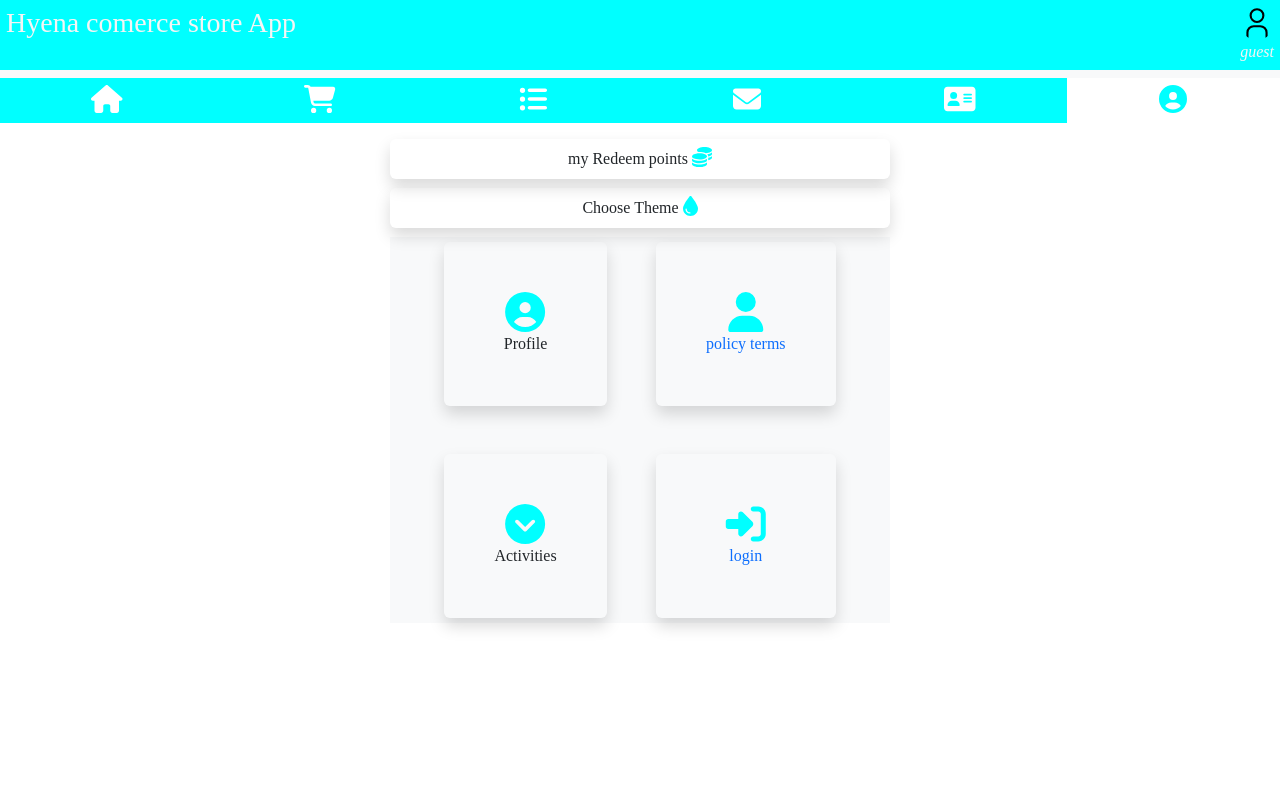
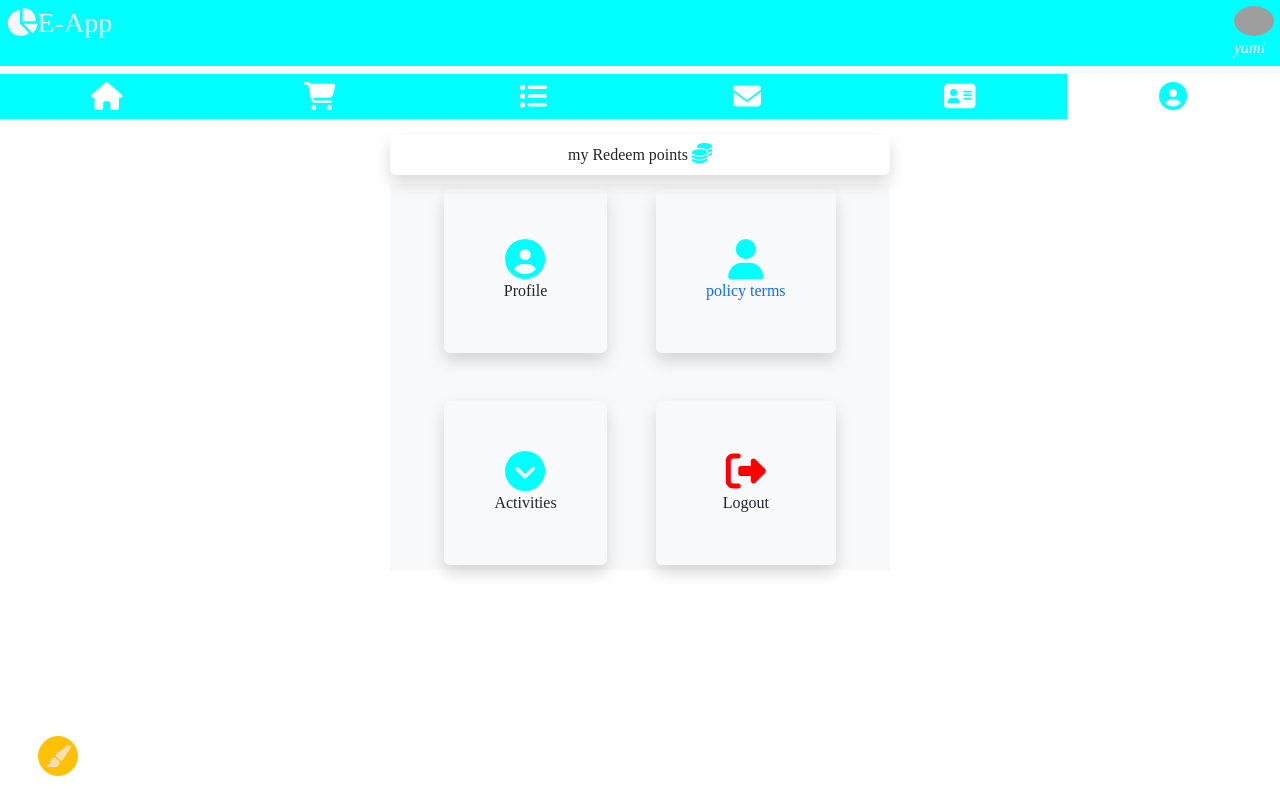
Before and after one commit to RedYami/redYamiEStore, a React (Vite) app in the folder frontend/: page /setting in a window 1280 px wide. Built offline with nearby package versions, Linux system fonts and the light colour scheme; grey boxes are pictures that could not be loaded.

Commit message:
finished some Last UIs

```diff
--- a/frontend/src/App.css
+++ b/frontend/src/App.css
@@ -11,6 +11,27 @@
   border: none;
   cursor: pointer;
   font-family: cursive;
+}
+.themePen{
+  position: fixed;
+  bottom: 3%;
+  left: 3%;
+  max-width: 40px;
+  max-height: 40px;
+  padding: 14px;
+  display: flex;
+  justify-content: center;
+  align-items: center;
+  z-index: 9999;
+}
+.themeContainer{
+  position: fixed;
+  bottom: 8%;
+  left: 3%;
+  max-width: 120px;
+  height: auto;
+  padding: 14px;
+  z-index: 9999;
 }
 
 /*///////// css for detail ///////*/
--- a/frontend/src/App.jsx
+++ b/frontend/src/App.jsx
@@ -30,6 +30,7 @@ import Loading from "./components/loadingMode";
 import { useEffect } from "react";
 import DefaultPage from "./components/defaultPage";
 import { AnimatePresence, motion } from "framer-motion";
+import ThemePen, { SelectTheme } from "./components/themeChanger";
 
 let orderId = 0;
 let userId = 2;
@@ -43,12 +44,16 @@ export default function App() {
   const [isLoading, setIsLoading] = useState(false);
   const [navbarLoading, setNavbarLoading] = useState(true); //show home page after nav bar is loaded
 
-  const [user, setUser] = useState(null);
+  const [user, setUser] = useState(userDatas[0]);
   const [messages, setMessages] = useState([]);
   const [currentNav, setCurrentNav] = useState("home");
   const [myTheme, setMyTheme] = useState("aqua");
   const [redeemPoints, setRedeemPoints] = useState(79); //one redeem point equal to 500ks
+  const [showTheme, setShowTheme] = useState(false);
   const location = useLocation();
+  function ThemeVisible() {
+    setShowTheme(!showTheme);
+  }
   function editRedeemPoints(usedPoints) {
     setRedeemPoints((point) => point - usedPoints);
   }
@@ -301,8 +306,10 @@ export default function App() {
             />
 
             <Outlet />
-
-            {isLoading ? <Loading /> : null}
+            <AnimatePresence>
+              {showTheme ? <SelectTheme setTheme={setTheme} /> : null}
+            </AnimatePresence>
+            <ThemePen showOrHideTheme={ThemeVisible} />
           </div>
           <AnimatePresence>
             <Routes>
@@ -404,7 +411,6 @@ export default function App() {
                 element={
                   <Setting
                     onLogout={onLogout}
-                    changeApptheme={setTheme}
                     redeemPoints={redeemPoints}
                     changeNav={changeNav}
                   />
--- a/frontend/src/CSS/home.css
+++ b/frontend/src/CSS/home.css
@@ -79,7 +79,7 @@
     border-radius: 8px;
     max-width: 700px;
     pointer-events: auto;
-    z-index: 999;
+    z-index: 99;
   }
 
 
--- a/frontend/src/components/itemDetail.jsx
+++ b/frontend/src/components/itemDetail.jsx
@@ -99,8 +99,14 @@ export default function ItemDetail({ addNewCart, changeNav }) {
         back
       </div>
       <div className="itemDetailMain">
+        <div className="preImgDiv shadow">
           <AnimatePresence>
-          <div className="preImgDiv shadow">
+            <motion.div
+              key={myDatas[index]}
+              initial={{ opacity: 0 }}
+              animate={{ opacity: 1 }}
+              exit={{ opacity: 0 }}
+            >
               {index === 0 ? (
                 <h3
                   className=" text-warning text-center"
@@ -115,14 +121,23 @@ export default function ItemDetail({ addNewCart, changeNav }) {
                   key={myDatas[index - 1].source}
                 />
               )}
+            </motion.div>
+          </AnimatePresence>
         </div>
-        </AnimatePresence>
-
         {decreaseButton}
         <div className="card " style={{ maxWidth: "300px" }}>
           <AnimatePresence>
+            <motion.div
+              key={myDatas[index] + "main"}
+              initial={{ opacity: 0 }}
+              animate={{ opacity: 1 }}
+              exit={{ opacity: 0 }}
+            >
               {loadingMain ? (
-              <div className="card-img-top mainImg "></div>
+                <div
+                  className="card-img-top mainImg "
+                  key={myDatas[index]}
+                ></div>
               ) : (
                 <motion.div className="card">
                   <img
@@ -133,6 +148,7 @@ export default function ItemDetail({ addNewCart, changeNav }) {
                   />
                 </motion.div>
               )}
+            </motion.div>
           </AnimatePresence>
 
           <div className="card-body">
@@ -175,8 +191,14 @@ export default function ItemDetail({ addNewCart, changeNav }) {
         </div>
         {increaseButton}
 
+        <div className="postImgDiv shadow">
           <AnimatePresence>
-          <div className="postImgDiv shadow">
+            <motion.div
+              key={myDatas[index] + "pre"}
+              initial={{ opacity: 0 }}
+              animate={{ opacity: 1 }}
+              exit={{ opacity: 0 }}
+            >
               {index === myDatas.length - 1 ? (
                 <h3
                   className=" text-warning text-center"
@@ -191,8 +213,9 @@ export default function ItemDetail({ addNewCart, changeNav }) {
                   key={myDatas[index + 1].source}
                 />
               )}
+            </motion.div>
+          </AnimatePresence>
         </div>
-        </AnimatePresence>
       </div>
     </>
   );
--- a/frontend/src/components/pureNav.jsx
+++ b/frontend/src/components/pureNav.jsx
@@ -8,15 +8,9 @@ import {
   faGear,
   faHouse,
   faListUl,
-  faMagnifyingGlass,
-  faPaperPlane,
-  faRightFromBracket,
-  faRightToBracket,
-  faCircleUser,
-  faFolderOpen,
   faAddressCard,
-  faPersonCircleCheck,
   faUserCircle,
+  faChartPie,
 } from "@fortawesome/free-solid-svg-icons";
 import { Link } from "react-router-dom";
 import { useContext, useState } from "react";
@@ -57,7 +51,10 @@ export default function NavBarMobo({ allCarts, currentNav }) {
           fontFamily: "cursive",
         }}
       >
-        <h3 className="">Hyena comerce store App</h3>
+        <h3 className="">
+          <FontAwesomeIcon icon={faChartPie} />
+          <span>E-App</span>
+        </h3>
         <div className="profileStatus d-flex justify-content-center flex-column">
           <img
             src={
--- a/frontend/src/components/setting.jsx
+++ b/frontend/src/components/setting.jsx
@@ -15,12 +15,7 @@ import { CurrentUser, ThemeContext } from "./themeContext";
 import { Link, useNavigate } from "react-router-dom";
 import LoginError from "./loginFirstError";
 
-export default function Setting({
-  onLogout,
-  changeApptheme,
-  redeemPoints,
-  changeNav,
-}) {
+export default function Setting({ onLogout, redeemPoints, changeNav }) {
   const myTheme = useContext(ThemeContext);
   const currentUser = useContext(CurrentUser);
   const [loginError, setLoginError] = useState(false);
@@ -69,7 +64,6 @@ export default function Setting({
         exit={{ opacity: 0 }}
       >
         <ReedemPoint redeemPoints={redeemPoints} />
-        <ChangeTheme changeApptheme={changeApptheme} />
         <div className="settingDiv bg-body-tertiary">
           <div className="settingOption ">
             <motion.div
```
Also changed, not shown: frontend/src/svgs/whiteCoin.svg (added). Lines whose indentation alone changed are shown as unchanged.
